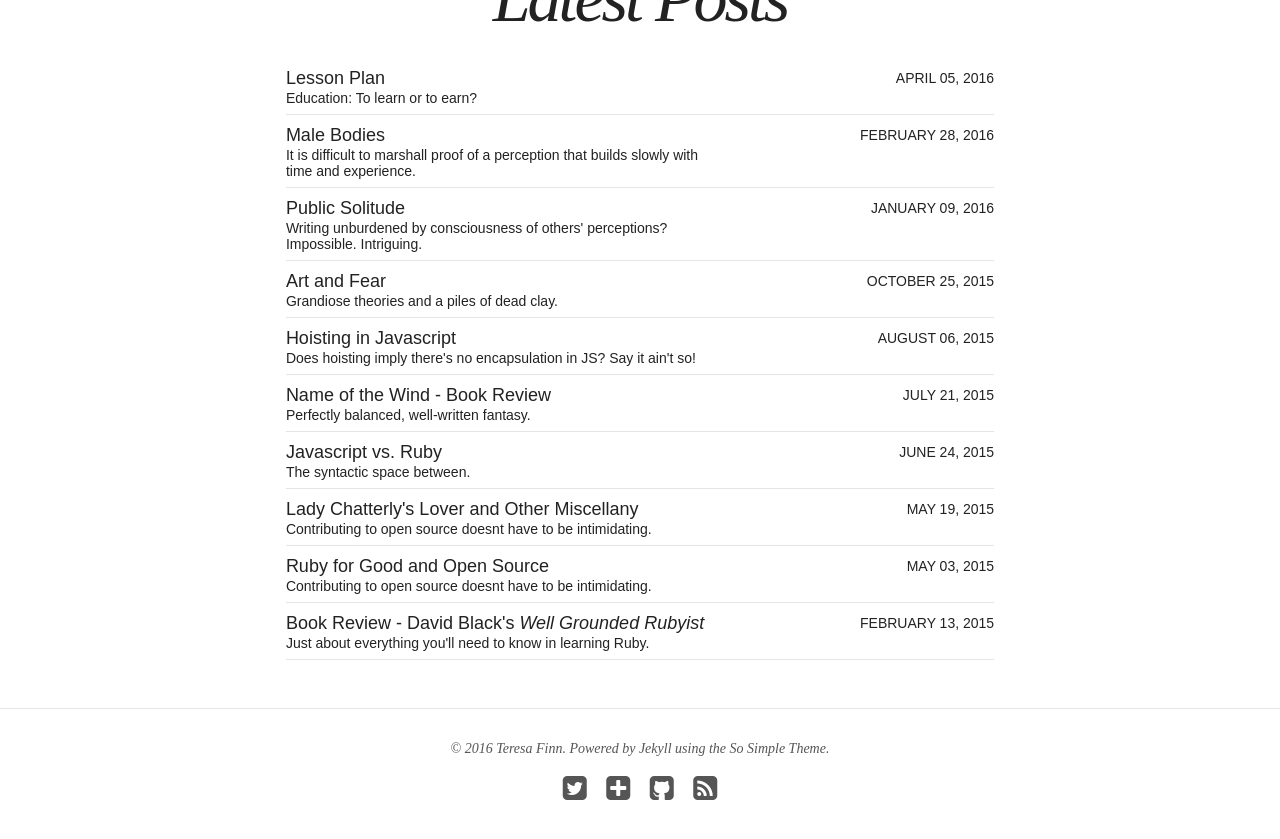
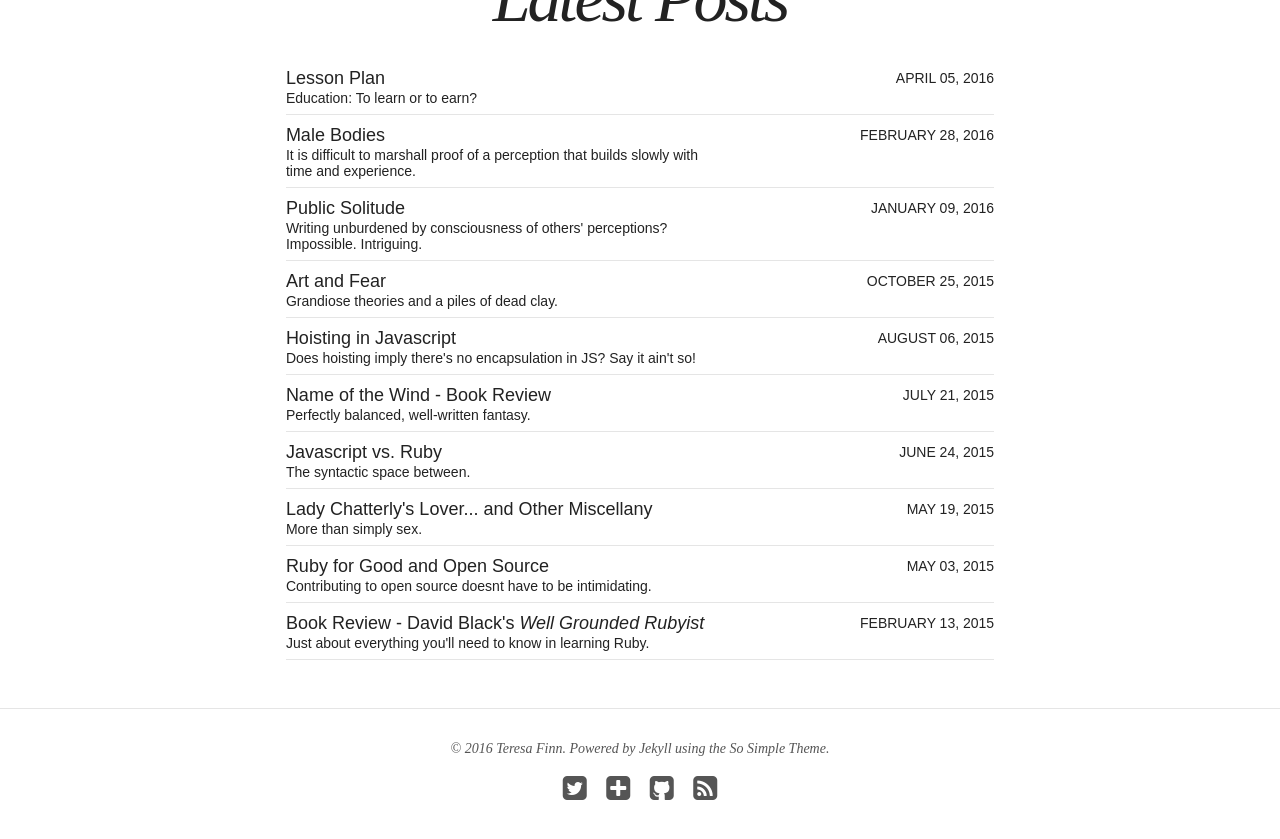
Before and after one commit to teresafinn/teresafinn.github.io, a Jekyll site: the page built from index.html, in a window 1280 px wide and 900 px high, scrolled down 691 px. Shown: the top 839 px of the window. Built offline with Jekyll 4.4.1, drawn with Linux system fonts in a browser that asks for light colours; nearby versions of some CDN libraries.

Commit message:
old post

```diff
--- a/_posts/writings/2015-05-19-lady-chatterley-and-other-thoughts.md
+++ b/_posts/writings/2015-05-19-lady-chatterley-and-other-thoughts.md
@@ -1,7 +1,7 @@
 ---
 layout: post
-title: Lady Chatterly's Lover and Other Miscellany
-excerpt: "Contributing to open source doesnt have to be intimidating."
+title: Lady Chatterly's Lover... and Other Miscellany
+excerpt: "More than simply sex."
 modified:
 categories: articles
 tags:
```
